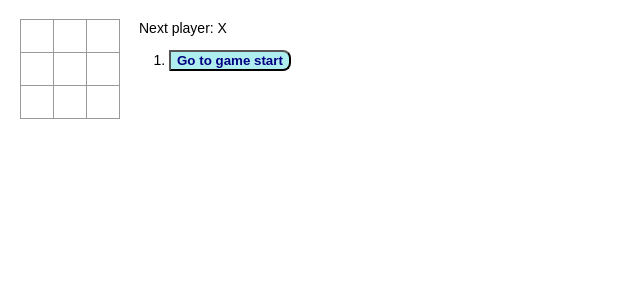
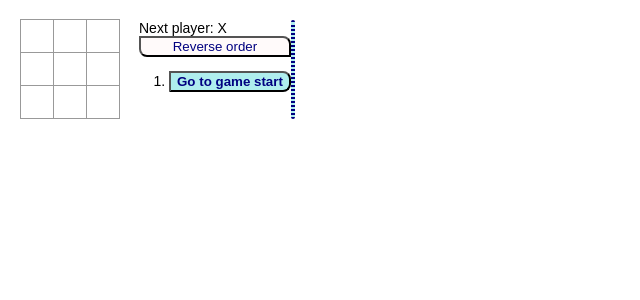
Before and after one commit to arturolopm/tictac-react, a React (Vite) app: page / in a window 1280 px wide. Shown: the top 300 px of the page, without its empty margins (0-640 px from the left). Built offline with nearby package versions, Linux system fonts and the light colour scheme.

Commit message:
Finish! Show which squares made player won, and display message if ther is a draw, corrected styles

```diff
--- a/src/component.css
+++ b/src/component.css
@@ -8,6 +8,7 @@
     color:navy;
     border-radius: 0 0.5rem;
     background: snow;
+    display: inline;
 }
 .listButtons:hover{
     border-radius: 0 0.5rem 0.5rem 0;
@@ -22,3 +23,20 @@
     background: paleturquoise;
     border-radius: 0 0.5rem 0.5rem 0 ;
 }
+
+.reversedList{
+    display:flex;
+    flex-direction: column-reverse;
+}
+.wonSquares{
+    background-color: yellow;
+    color: aqua;
+}
+.draw{
+
+    background-color: paleturquoise;
+    border-radius: 0.5rem;
+    color: crimson;
+    border: 2px dotted navy;
+
+}
--- a/src/index.css
+++ b/src/index.css
@@ -2,7 +2,16 @@ body {
     font: 14px "Century Gothic", Futura, sans-serif;
     margin: 20px;
   }
-
+  .game {
+    display: flex;
+    flex-wrap: wrap;
+    flex-direction: column;
+  }
+  .game-board{
+    display: flex;
+    flex-wrap: wrap;
+    flex-direction: column;
+  }
   ol, ul {
     padding-left: 30px;
   }
@@ -47,4 +56,9 @@ body {
 
   .game-info {
     margin-left: 20px;
+
   }
+  .reversedList {
+    display: flex;
+    flex-direction: column-reverse;
+  }
--- a/src/index.jsx
+++ b/src/index.jsx
@@ -2,13 +2,17 @@ import React from 'react';
 import ReactDOM from 'react-dom/client';
 import './index.css';
 import './component.css'
+import './mediaQuery.css'
 function Square(props) {
+  const winner = props.winner
+  const winnerSquares= winner? " wonSquares":""
+
   const clickedSquare=props.clickedSquare
 
   const clicked= clickedSquare? " currentClicked" : ""
 
   return (
-    <button className={`square${clicked}`} onClick={props.onClick} id={props.id}>
+    <button className={`square${clicked}${winnerSquares}`} onClick={props.onClick} id={props.id}>
       {props.value}
     </button>
   );
@@ -16,6 +20,12 @@ function Square(props) {
 
 class Board extends React.Component {
   renderSquare(i) {
+
+    const winner=this.props.winner
+    const wonId= winner? winner[1]:null
+
+    const won= wonId?.find(element=>element===i)
+    const hasWon= won==i? true:false
     const currentSquare=this.props.currentSquare
 
 
@@ -27,6 +37,7 @@ class Board extends React.Component {
         value={this.props.squares[i]}
         onClick={() => this.props.onClick(i)}
         id={i}
+        winner={hasWon}
       />
     );
   }
@@ -34,8 +45,6 @@ class Board extends React.Component {
     const toMap = []
     for (let i=0; i<=8; i++){
       toMap.push(i)
-      console.log(toMap);
-
     }return toMap
 
 
@@ -87,32 +96,6 @@ const third = <div className="board-row">
         {third}
         </>
         )
-
-
-
-
-    return (
-      <div>{first}
-
-
-
-        {/* <div className="board-row">
-          {this.renderSquare(0)}
-          {this.renderSquare(1)}
-          {this.renderSquare(2)}
-        </div>
-        <div className="board-row">
-          {this.renderSquare(3)}
-          {this.renderSquare(4)}
-          {this.renderSquare(5)}
-        </div>
-        <div className="board-row">
-          {this.renderSquare(6)}
-          {this.renderSquare(7)}
-          {this.renderSquare(8)}
-        </div> */}
-      </div>
-    );
   }
 }
 
@@ -128,6 +111,8 @@ class Game extends React.Component {
       stepNumber: 0,
       xIsNext: true,
       currentSquare: [],
+      reversed: false,
+      draw: false
 
     };
   }
@@ -141,7 +126,18 @@ class Game extends React.Component {
 
 
     if (calculateWinner(squares) || squares[i]) {
+
       return;
+    }
+    if (this.state.stepNumber<8){
+      this.setState({
+        draw: false
+      })
+    }
+    if (!calculateWinner(squares) && this.state.stepNumber===8){
+      this.setState({
+        draw: !this.state.draw
+      })
     }
     squares[i] = this.state.xIsNext ? "X" : "O";
     this.setState({
@@ -164,8 +160,15 @@ class Game extends React.Component {
       stepNumber: step,
       xIsNext: (step % 2) === 0})
 
+    }
+  reverseList(){
+    this.setState({
+      reversed:!this.state.reversed
+    })
+
 
   }
+
 
 
   render() {
@@ -175,6 +178,11 @@ class Game extends React.Component {
     const winner = calculateWinner(current.squares);
     const currentSquare= this.state.currentSquare
     const stepNumber = this.state.stepNumber
+    const reverseList = this.state.reversed
+    const reversedList = reverseList ? " reversedList" : ""
+    const draw = this.state.draw
+    const message = draw? <div>Draw!, please restart the game<br></br> Or goback to another move</div>:""
+
 
     function col(a)  {
       return  a === 0|| a=== 3|| a===6 ? 1 : a ===1||a===4||a===7 ? 2 : 3
@@ -199,7 +207,7 @@ class Game extends React.Component {
 
     let status;
     if (winner) {
-      status = "Winner: " + winner;
+      status = "Winner: " + winner[0];
     } else {
       status = "Next player: " + (this.state.xIsNext ? "X" : "O");
     }
@@ -208,15 +216,20 @@ class Game extends React.Component {
       <div className="game">
         <div className="game-board">
           <Board
+            winner = {winner}
             currentSquare={currentSquare[currentSquare.length -1]}
             squares={current.squares}
             onClick={i => this.handleClick(i)}
           />
         </div>
+
         <div className="game-info">
+
           <div>{status}</div>
-          <ol>{moves}</ol>
+          <button className={`listButtons`} onClick={()=>this.reverseList()} >Reverse order</button>
+          <ol className={`${reversedList}`}>{moves}</ol>
         </div>
+        <div className='draw'>{message}</div>
       </div>
     );
   }
@@ -241,7 +254,8 @@ function calculateWinner(squares) {
   for (let i = 0; i < lines.length; i++) {
     const [a, b, c] = lines[i];
     if (squares[a] && squares[a] === squares[b] && squares[a] === squares[c]) {
-      return squares[a];
+      const winnerLine=lines[i]
+      return [squares[a],winnerLine];
     }
   }
   return null;
--- /dev/null
+++ b/src/mediaQuery.css
@@ -0,0 +1,11 @@
+@media (min-width: 330px) {
+    .game {
+        display: flex;
+      }
+
+    .game-info {
+        display: flex;
+        flex-direction: column;
+
+    }
+  }
```
